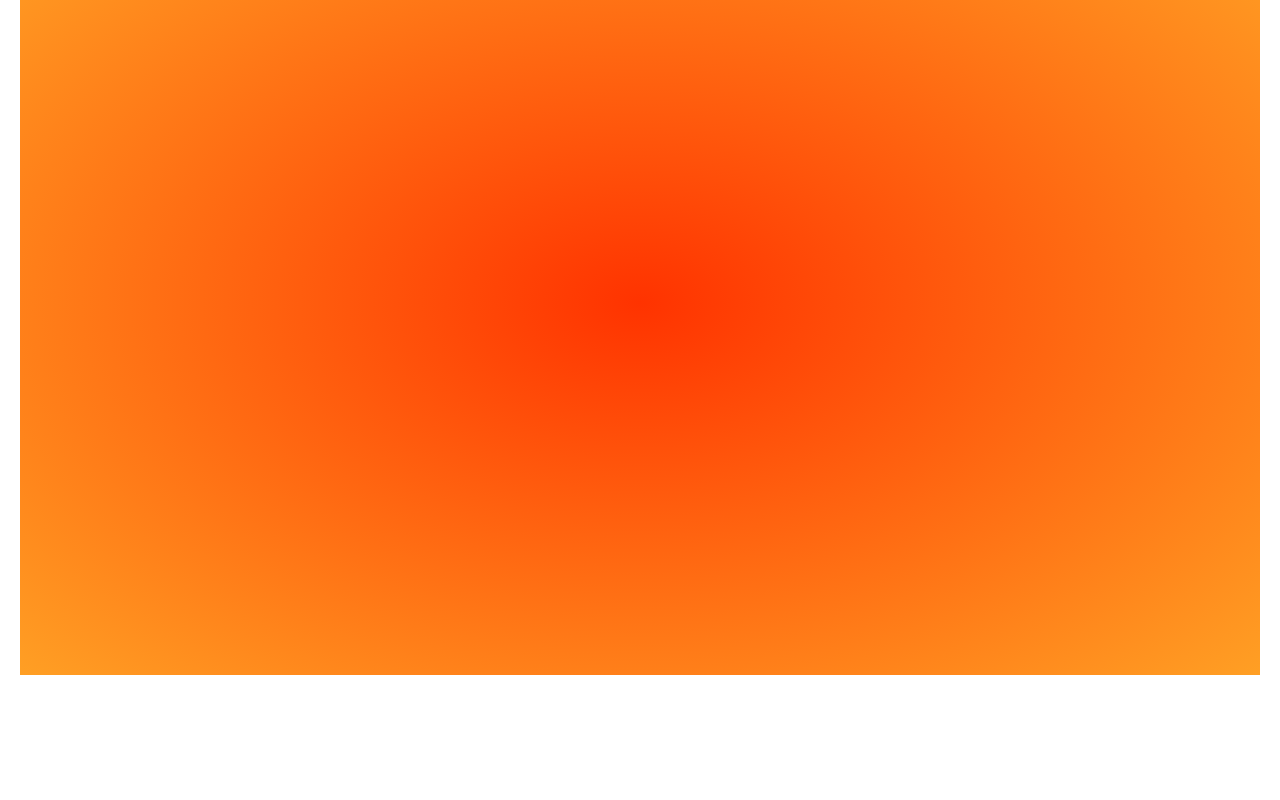
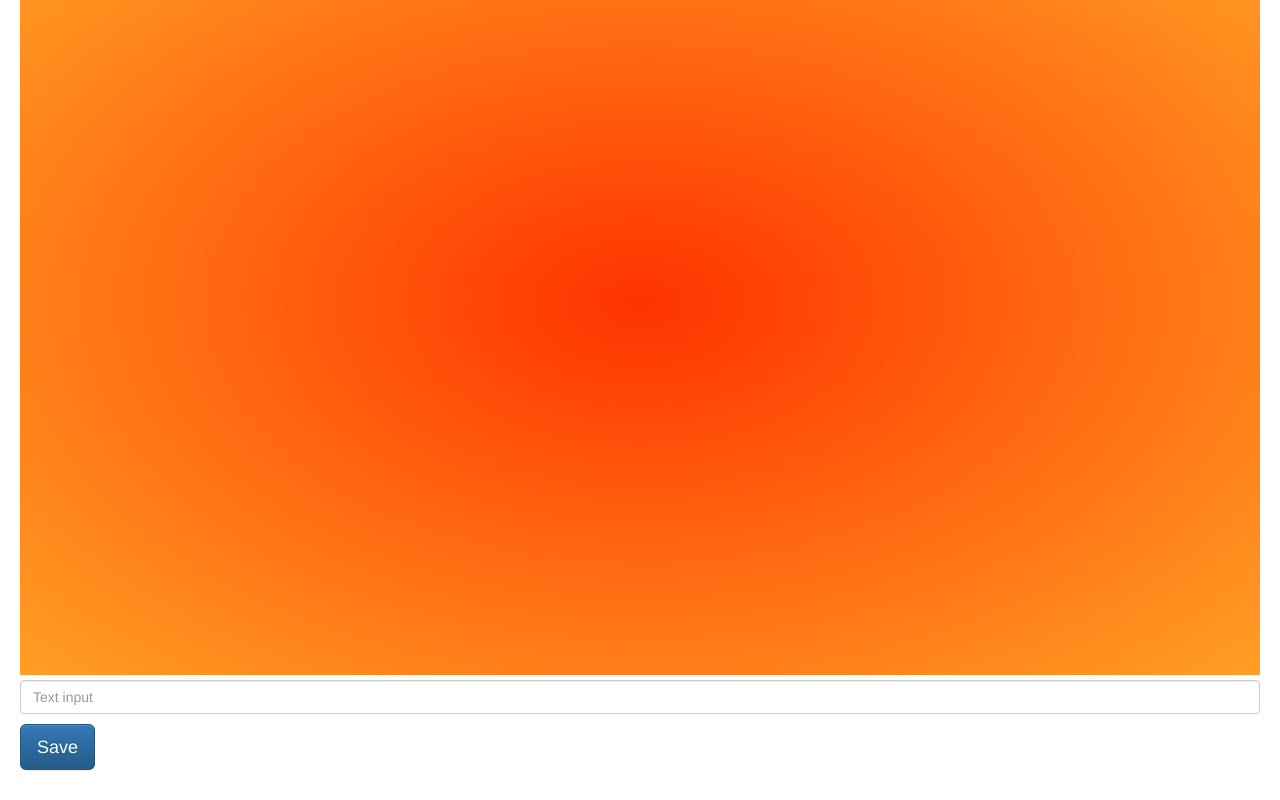
Before and after one commit to mkuegeler/slide_machine, a plain HTML site: page samples/3.1.2.html in a window 1280 px wide. Shown: the part 818-1618 px from the top of the page. Before the commit the page ends 1518 px from the top, so only its background shows below. Drawn offline with nearby package versions, Linux system fonts and the light colour scheme.

Commit message:
function saveParams in 3.1.2.html added
Save session in input field

```diff
--- a/samples/3.1.2.html
+++ b/samples/3.1.2.html
@@ -175,6 +175,9 @@
 </g>
 </svg>
 
+<p><input id="params" type="text" class="form-control" placeholder="Text input"></p>
+<p><a onclick="saveParams('params')" class="btn btn-primary btn-lg" role="button">Save</a></p>
+
 		<!-- HTML5 Shim and Respond.js IE8 support of HTML5 elements and media queries -->
 <!-- WARNING: Respond.js doesn't work if you view the page via file:// -->
 <!--[if lt IE 9]>
@@ -194,6 +197,25 @@
 
 <script type='text/javascript'>
 //<![CDATA[
+
+function saveParams (el) {
+
+
+
+	$(function () {
+
+	  el = '#'+el;
+	  // var input = $(el).attr('id');
+	  var c1 = $('#A_1').attr("stop-color");
+	  // alert(c1);
+
+	  $(el).val(c1);
+
+	});
+
+
+}
+
 
 
 // Slider 1
```
Also changed, not shown: 1 other file.
